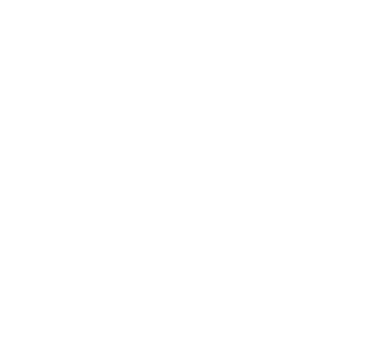
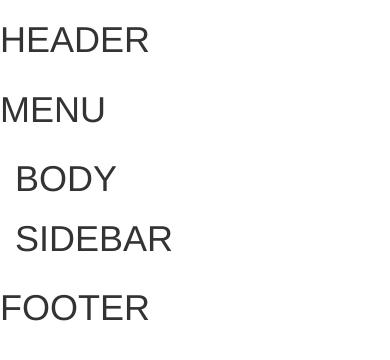
Before and after one commit to armen-danielyan/herokutest, a PHP site: page / in a window 390 px wide. Before the commit the part shown is empty. Shown: the top 360 px of the page. Run offline with PHP 8.4, Linux system fonts and the light colour scheme; some libraries are stand-ins or nearby versions.

Commit message:
update content

```diff
--- a/index.php
+++ b/index.php
@@ -17,16 +17,21 @@
 <body>
     <div class="container-fluid">
         <header class="row">
-
+            <h1><?php echo "HEADER"; ?></h1>
         </header>
         <nav class="row">
-
+            <h1><?php echo "MENU"; ?></h1>
         </nav>
         <section class="row">
-
+            <div class="col-md-8">
+                <h1><?php echo "BODY"; ?></h1>
+            </div>
+            <div class="col-md-4">
+                <h1><?php echo "SIDEBAR"; ?></h1>
+            </div>
         </section>
         <footer class="row">
-
+            <h1><?php echo "FOOTER"; ?></h1>
         </footer>
     </div>
 </body>
```
